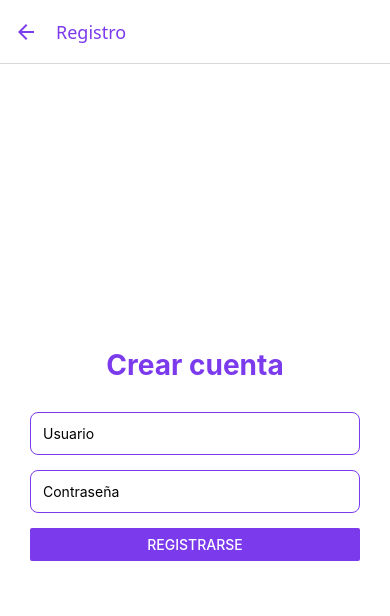
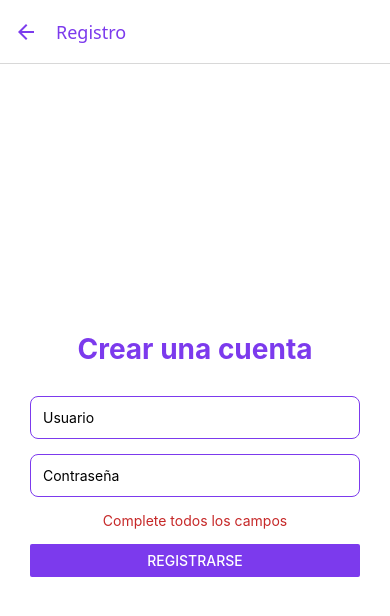
Before and after one commit to selnook/notetask-istea, a React Native app: screen /Register in a window 390 px wide. Both pictures are taken after a click on the button "REGISTRARSE". Shown: the top 616 px of the page. Built offline with nearby package versions, Linux system fonts and the light colour scheme.

Commit message:
validaciones y mensajes de error visibles

```diff
--- a/src/screens/LoginScreen.js
+++ b/src/screens/LoginScreen.js
@@ -6,17 +6,19 @@ import {
   Button,
   TouchableOpacity,
   StyleSheet,
-  Alert,
 } from 'react-native';
 import AsyncStorage from '@react-native-async-storage/async-storage';
 
 export default function LoginScreen({ navigation }) {
   const [usuario, setUsuario] = useState('');
   const [contrasena, setContrasena] = useState('');
+  const [mensajeError, setMensajeError] = useState('');
 
   const iniciarSesion = async () => {
+    setMensajeError('');
+
     if (usuario === '' || contrasena === '') {
-      Alert.alert('Error', 'Completá todos los campos');
+      setMensajeError('Complete todos los campos');
       return;
     }
 
@@ -24,7 +26,7 @@ export default function LoginScreen({ navigation }) {
       const usuarioGuardado = await AsyncStorage.getItem('usuarioRegistrado');
 
       if (usuarioGuardado === null) {
-        Alert.alert('Error', 'No hay ningún usuario registrado');
+        setMensajeError('No hay usuarios registrados');
         return;
       }
 
@@ -34,12 +36,13 @@ export default function LoginScreen({ navigation }) {
         usuario === datosUsuario.usuario &&
         contrasena === datosUsuario.contrasena
       ) {
+        setMensajeError('');
         navigation.navigate('Home');
       } else {
-        Alert.alert('Error', 'Usuario o contraseña incorrectos');
+        setMensajeError('Usuario o contraseña incorrectos');
       }
     } catch (error) {
-      Alert.alert('Error', 'No se pudo iniciar sesión');
+      setMensajeError('Algo salio mal');
     }
   };
 
@@ -63,6 +66,10 @@ export default function LoginScreen({ navigation }) {
         secureTextEntry
       />
 
+      {mensajeError !== '' && (
+        <Text style={estilos.error}>{mensajeError}</Text>
+      )}
+
       <Button
         title="Ingresar"
         color="#7C3AED"
@@ -74,7 +81,7 @@ export default function LoginScreen({ navigation }) {
         onPress={() => navigation.navigate('Register')}
       >
         <Text style={estilos.textoRegistro}>
-          ¿No tenés cuenta? Registrate
+          Crear una cuenta
         </Text>
       </TouchableOpacity>
     </View>
@@ -113,6 +120,12 @@ const estilos = StyleSheet.create({
     backgroundColor: '#FFFFFF',
   },
 
+  error: {
+    color: '#C62828',
+    textAlign: 'center',
+    marginBottom: 15,
+  },
+
   botonRegistro: {
     marginTop: 20,
     padding: 10,
--- a/src/screens/RegisterScreen.js
+++ b/src/screens/RegisterScreen.js
@@ -5,17 +5,21 @@ import {
   TextInput,
   Button,
   StyleSheet,
-  Alert,
 } from 'react-native';
 import AsyncStorage from '@react-native-async-storage/async-storage';
 
 export default function RegisterScreen({ navigation }) {
   const [usuario, setUsuario] = useState('');
   const [contrasena, setContrasena] = useState('');
+  const [mensajeError, setMensajeError] = useState('');
+  const [mensajeExito, setMensajeExito] = useState('');
 
   const registrarUsuario = async () => {
+    setMensajeError('');
+    setMensajeExito('');
+
     if (usuario === '' || contrasena === '') {
-      Alert.alert('Error', 'Completá todos los campos');
+      setMensajeError('Complete todos los campos');
       return;
     }
 
@@ -30,16 +34,19 @@ export default function RegisterScreen({ navigation }) {
         JSON.stringify(datosUsuario)
       );
 
-      Alert.alert('Registro exitoso', 'Usuario registrado correctamente');
-      navigation.goBack();
+      setMensajeExito('Usuario registrado correctamente');
+
+      setTimeout(() => {
+        navigation.goBack();
+      }, 1000);
     } catch (error) {
-      Alert.alert('Error', 'No se pudo registrar el usuario');
+      setMensajeError('Algo salio mal');
     }
   };
 
   return (
     <View style={estilos.contenedor}>
-      <Text style={estilos.titulo}>Crear cuenta</Text>
+      <Text style={estilos.titulo}>Crear una cuenta</Text>
 
       <TextInput
         style={estilos.entrada}
@@ -55,6 +62,14 @@ export default function RegisterScreen({ navigation }) {
         onChangeText={setContrasena}
         secureTextEntry
       />
+
+      {mensajeError !== '' && (
+        <Text style={estilos.error}>{mensajeError}</Text>
+      )}
+
+      {mensajeExito !== '' && (
+        <Text style={estilos.exito}>{mensajeExito}</Text>
+      )}
 
       <Button
         title="Registrarse"
@@ -89,4 +104,16 @@ const estilos = StyleSheet.create({
     marginBottom: 15,
     backgroundColor: '#FFFFFF',
   },
+
+  error: {
+    color: '#C62828',
+    textAlign: 'center',
+    marginBottom: 15,
+  },
+
+  exito: {
+    color: '#2E7D32',
+    textAlign: 'center',
+    marginBottom: 15,
+  },
 });
```
